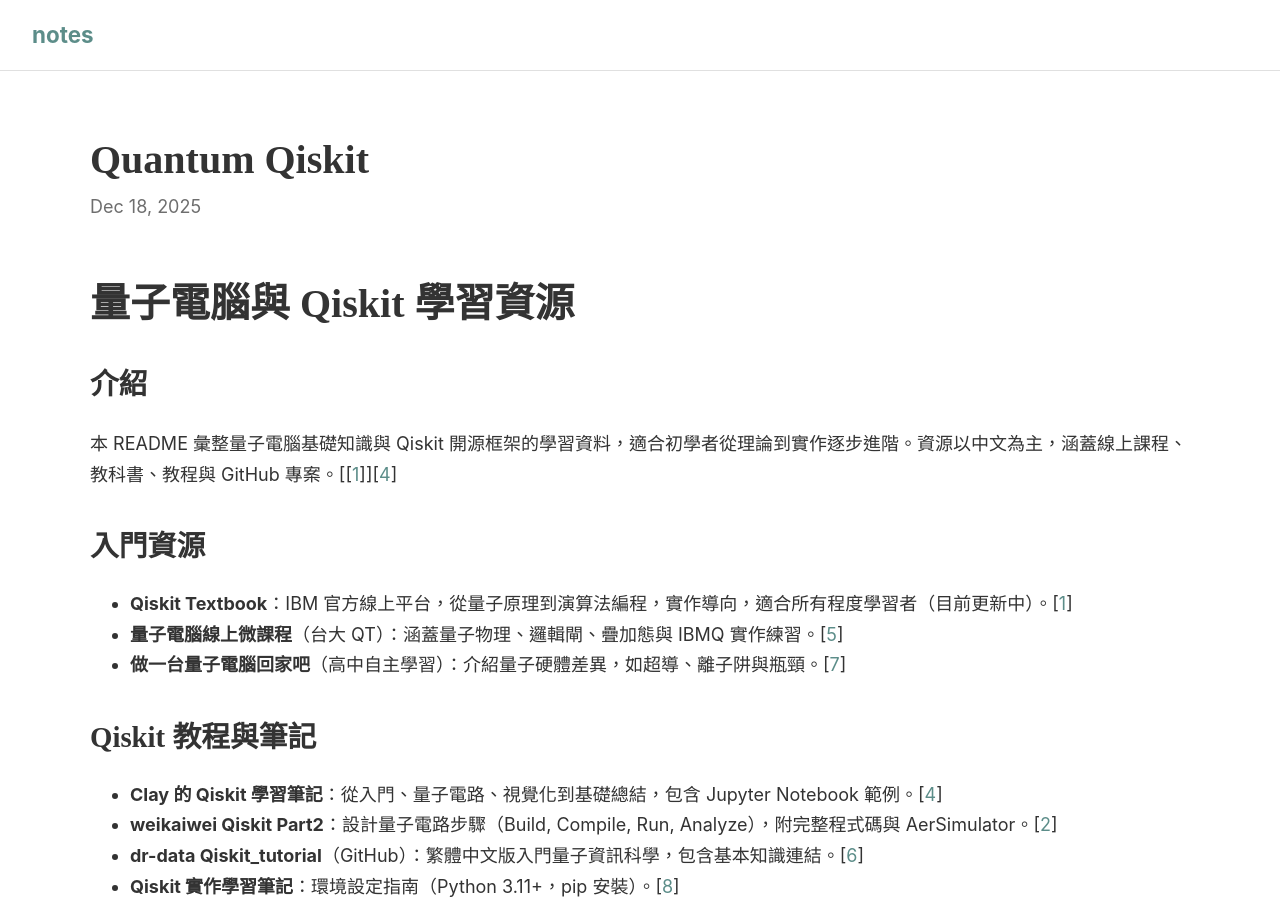
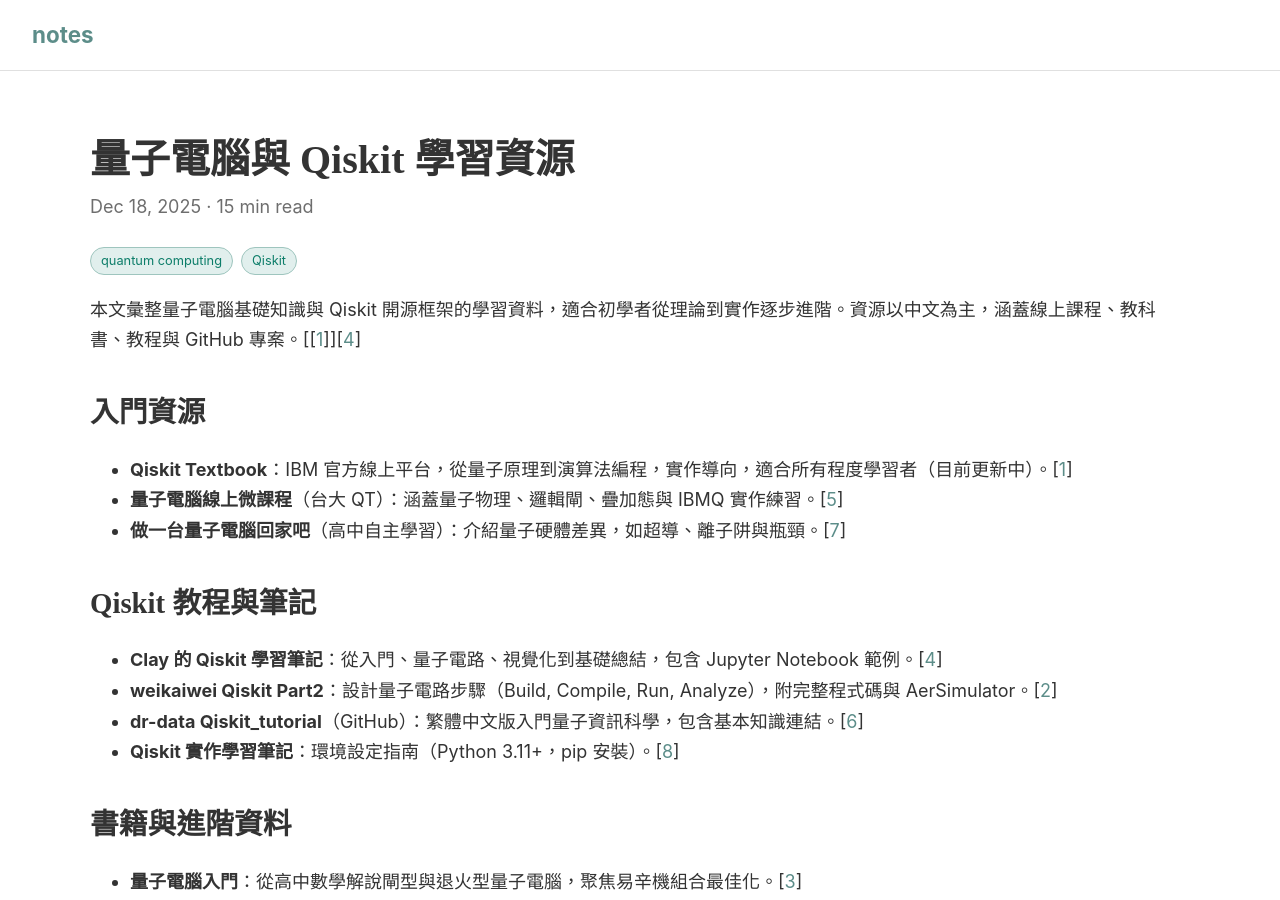
Before and after one commit to linjose/notes, a Jekyll site: the page built from _posts/2025-12-18-quantum-qiskit.md, in a window 1280 px wide and 900 px high. Built offline with Jekyll 4.4.1, drawn with Linux system fonts in a browser that asks for light colours; our own code applies the rules of GitHub Pages for plain Markdown files.

Commit message:
Update 2025-12-18-quantum-qiskit.md

```diff
--- a/_posts/2025-12-18-quantum-qiskit.md
+++ b/_posts/2025-12-18-quantum-qiskit.md
@@ -1,7 +1,13 @@
-# 量子電腦與 Qiskit 學習資源
+---
+layout: post
+title: 量子電腦與 Qiskit 學習資源
+date: 2025-12-18
+reading_time: 15 min read
+tags: [quantum computing, Qiskit]
+excerpt:
+---
 
-## 介紹
-本 README 彙整量子電腦基礎知識與 Qiskit 開源框架的學習資料，適合初學者從理論到實作逐步進階。資源以中文為主，涵蓋線上課程、教科書、教程與 GitHub 專案。[[[1](https://hackmd.io/@sqcs/HkMm1lCiT)]][[4](https://clay-atlas.com/qiskit-study-note/)]
+本文彙整量子電腦基礎知識與 Qiskit 開源框架的學習資料，適合初學者從理論到實作逐步進階。資源以中文為主，涵蓋線上課程、教科書、教程與 GitHub 專案。[[[1](https://hackmd.io/@sqcs/HkMm1lCiT)]][[4](https://clay-atlas.com/qiskit-study-note/)]
 
 ## 入門資源
 - **Qiskit Textbook**：IBM 官方線上平台，從量子原理到演算法編程，實作導向，適合所有程度學習者（目前更新中）。[[1](https://hackmd.io/@sqcs/HkMm1lCiT)]
```
